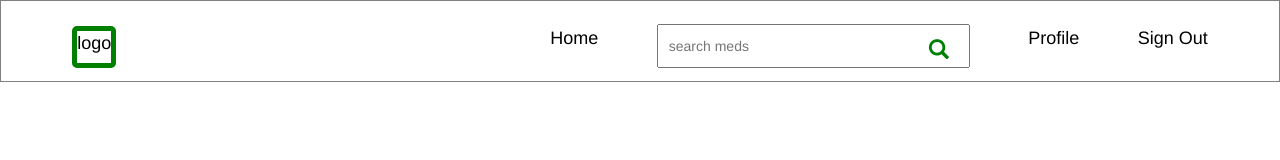
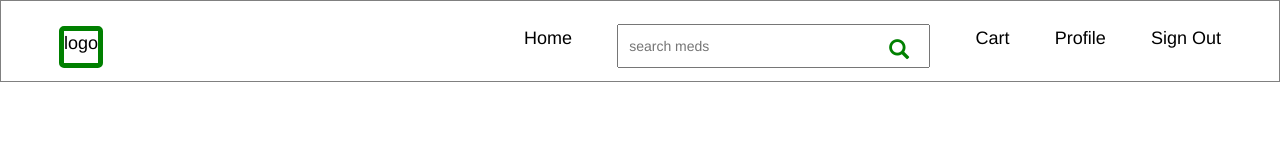
Before and after one commit to Jangyaseni666/DrugLords, a plain HTML site: page frontend/navlogin.html in a window 1280 px wide. Drawn offline with nearby package versions, Linux system fonts and the light colour scheme.

Commit message:
Update navlogin.html

```diff
--- a/frontend/navlogin.html
+++ b/frontend/navlogin.html
@@ -16,6 +16,7 @@
             <i class="glyphicon glyphicon-search"></i>
         </div>
         <!-- <i class="bi bi-search"></i> -->
+        <a href="./Cart">Cart</a>
         <a href="./profile">Profile</a>
         <a href="./signout">Sign Out</a>
     </nav>
```
